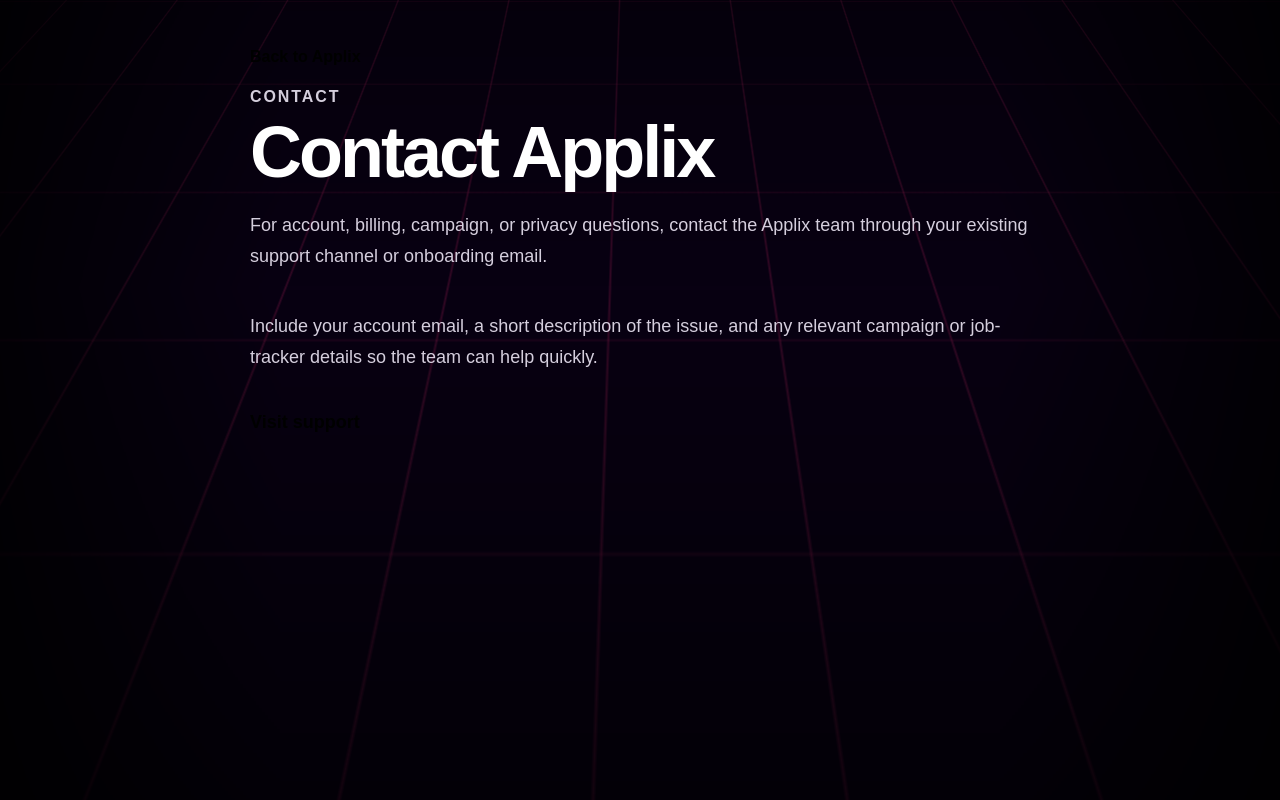
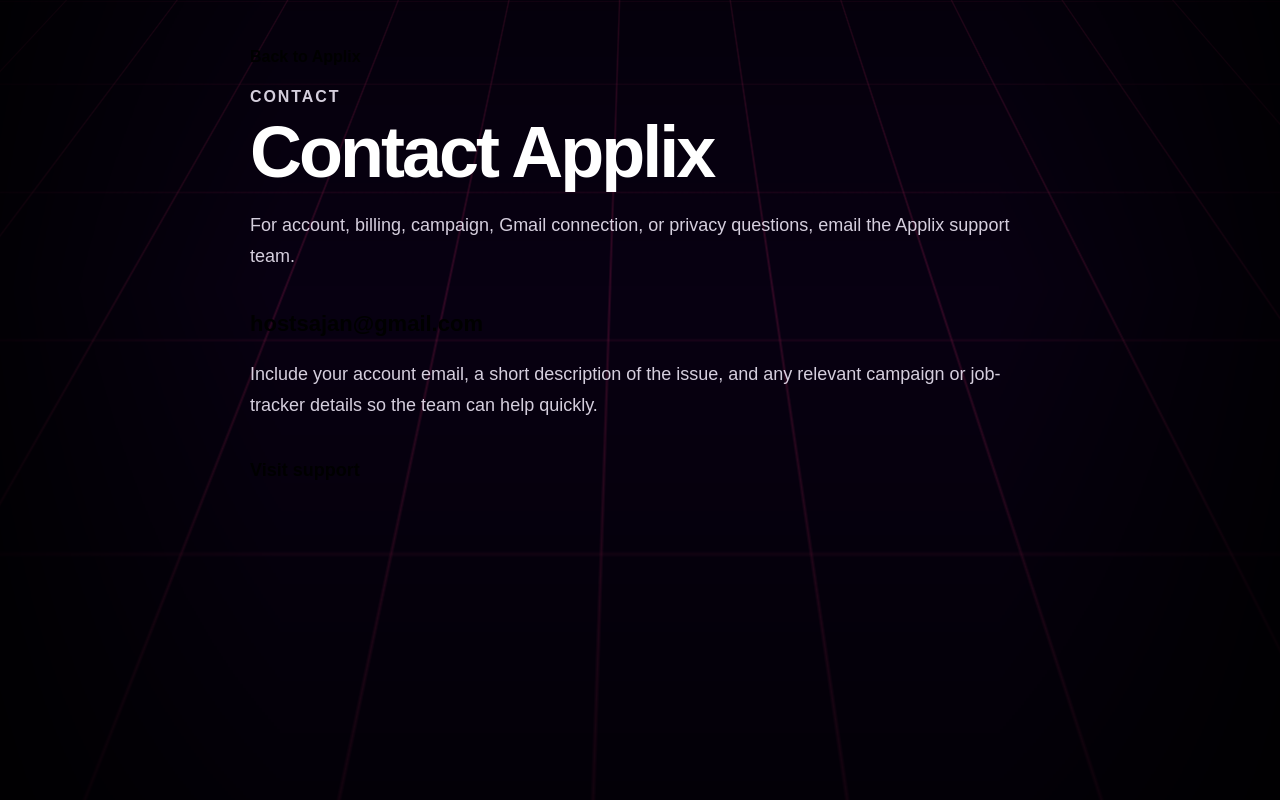
Before and after one commit to Calsie-ai/Calsie, a Next.js app in the folder frontend/: page /contact in a window 1280 px wide. Built offline with nearby package versions, Linux system fonts and the light colour scheme.

Commit message:
Add public Applix support email

```diff
--- a/frontend/app/contact/page.tsx
+++ b/frontend/app/contact/page.tsx
@@ -1,4 +1,6 @@
 import Link from "next/link";
+
+const SUPPORT_EMAIL = "hostsajan@gmail.com";
 
 const shellStyle = {
   minHeight: "100vh",
@@ -32,8 +34,9 @@ export default function ContactPage() {
           <h1 style={{ margin: 0, fontSize: "clamp(38px, 8vw, 72px)", lineHeight: 1 }}>Contact Applix</h1>
         </div>
         <p style={{ fontSize: "18px", lineHeight: 1.7 }}>
-          For account, billing, campaign, or privacy questions, contact the Applix team through your existing support channel or onboarding email.
+          For account, billing, campaign, Gmail connection, or privacy questions, email the Applix support team.
         </p>
+        <a href={`mailto:${SUPPORT_EMAIL}`} style={{ ...linkStyle, fontSize: "22px" }}>{SUPPORT_EMAIL}</a>
         <p style={{ fontSize: "18px", lineHeight: 1.7 }}>
           Include your account email, a short description of the issue, and any relevant campaign or job-tracker details so the team can help quickly.
         </p>
```
